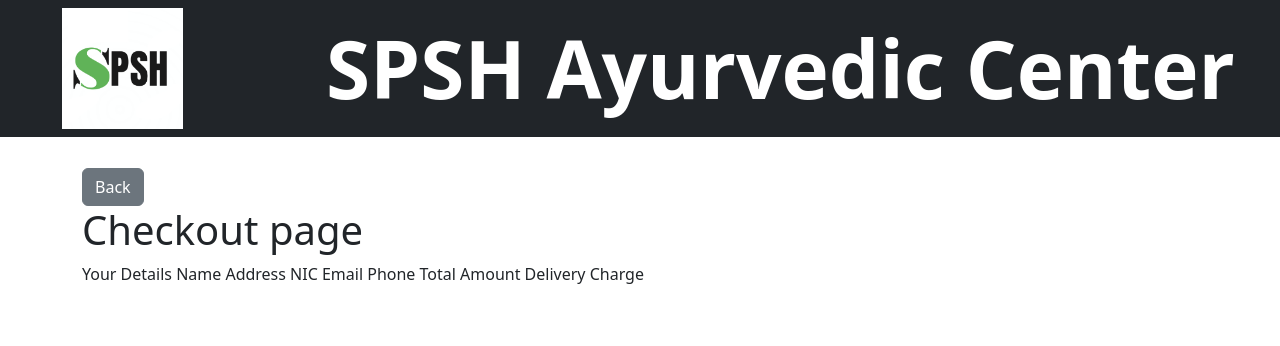
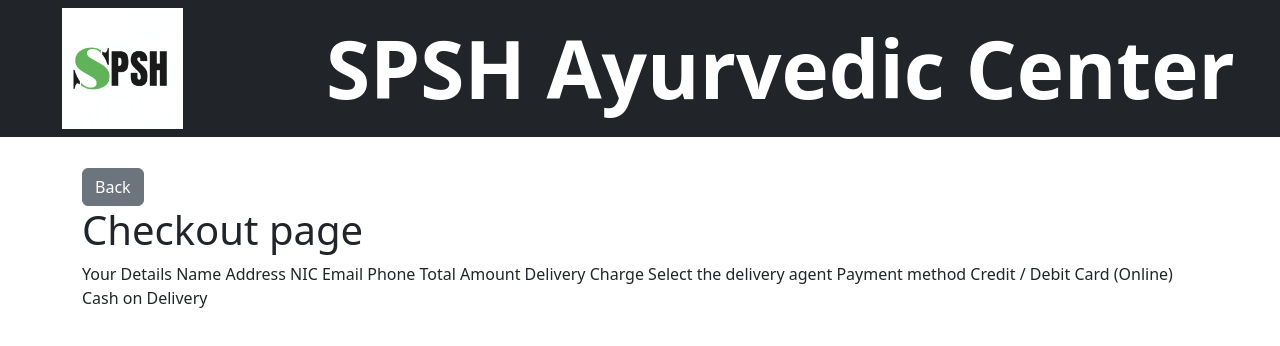
Before and after one commit to PoornaSenadheera100/SPSH-Ayurvedic-Center, a React (Create React App) app in the folder frontend/: page /buyer/view/cart/checkout in a window 1280 px wide. Shown: the top 346 px of the page. Built offline with nearby package versions, Linux system fonts and the light colour scheme.

Commit message:
Added draft on Checkout

```diff
--- a/frontend/src/components/Checkout.js
+++ b/frontend/src/components/Checkout.js
@@ -12,6 +12,15 @@ export default function Checkout(){
 
             Total Amount
             Delivery Charge
+
+            Select the delivery agent
+
+            Payment method
+            Credit / Debit Card (Online)
+            Cash on Delivery
+
+
+
         </div>
     )
 }
```
